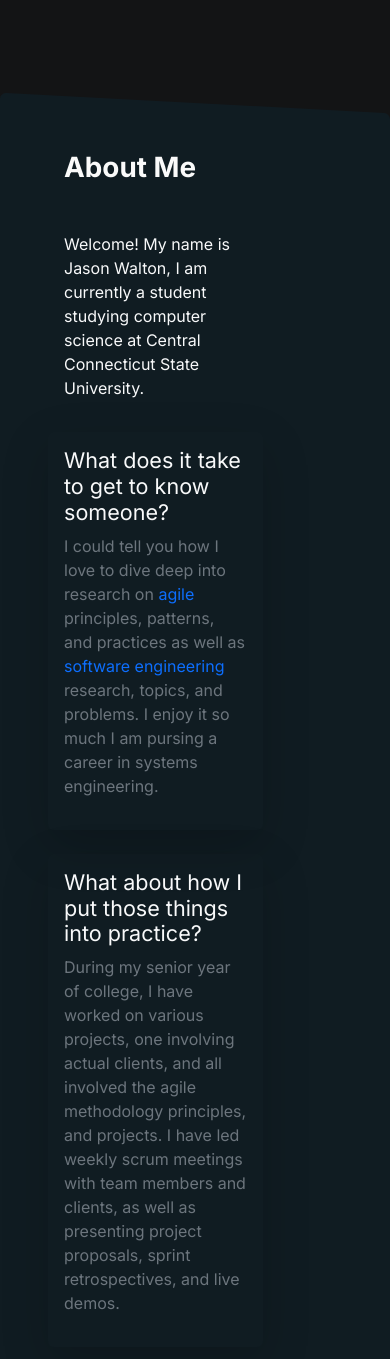
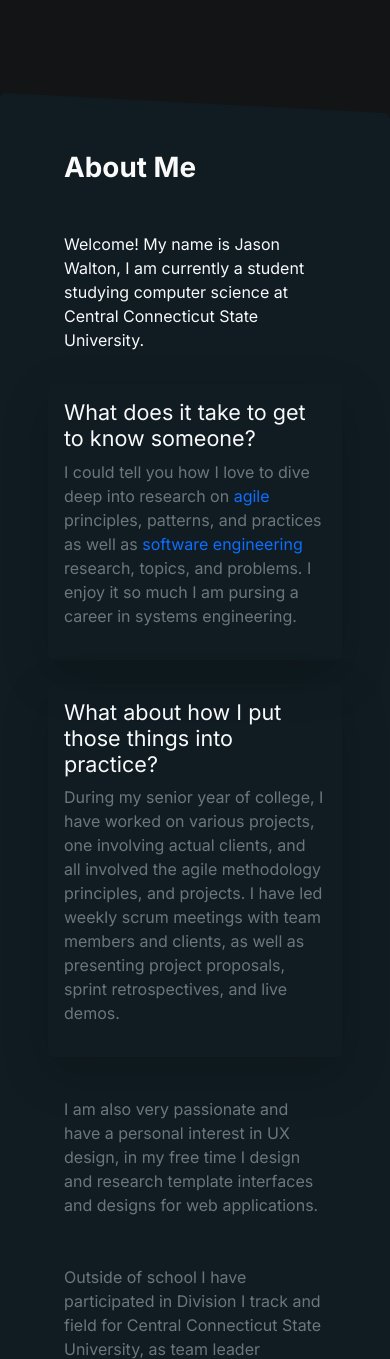
Before and after one commit to mrjasonwalton00/myWebsite, a Django app: page / in a window 390 px wide. Shown: the part 649-2008 px from the top of the page. Run offline with Django 4.2, Linux system fonts and the light colour scheme.

Commit message:
responsive

```diff
--- a/base/templates/base/home.html
+++ b/base/templates/base/home.html
@@ -79,7 +79,7 @@
             </div>
         </div>
         <div class="row text-light">
-            <div class="col-9">
+            <div class=" col-12 col-lg-9">
                 <p class = "p-3"> Welcome! My name is Jason Walton, I am currently a student studying computer science at Central Connecticut State University.</p>
 
                 <div class = "rounded shadow-lg p-3">
```
